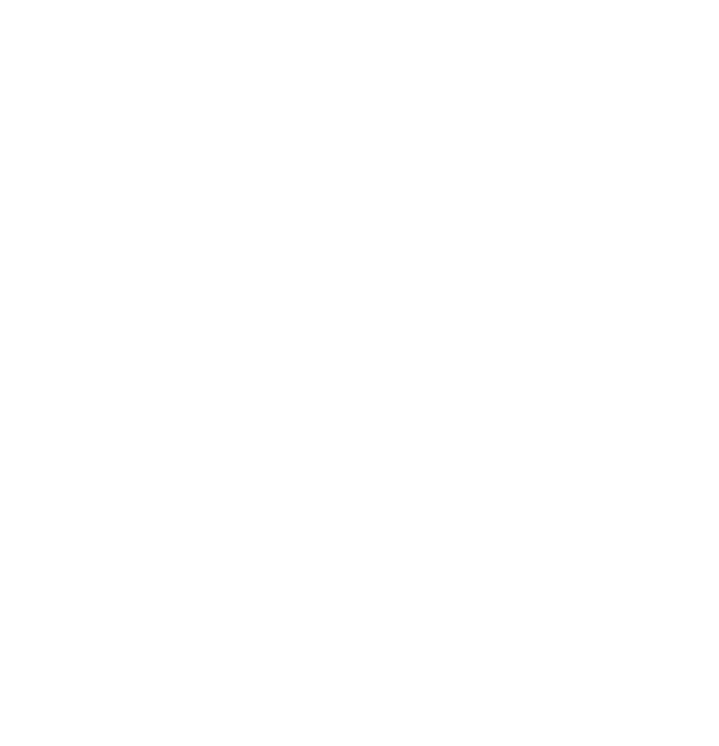
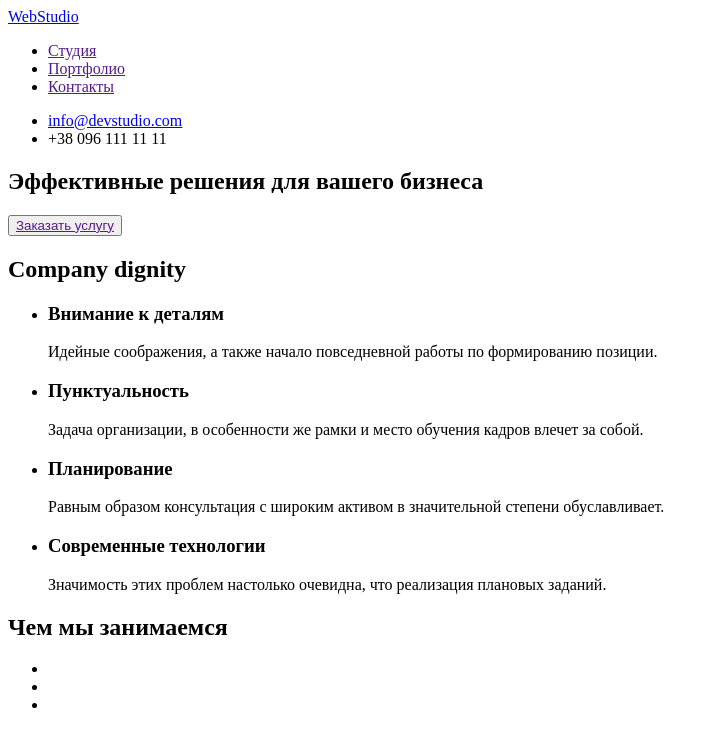
Before and after one commit to Natalia-Krakovetska/goit-markup-hw-01, a plain HTML site: page index.html in a window 1280 px wide. Shown: the whole page, without its empty margins (0-719 px from the left). Drawn offline with Linux system fonts and the light colour scheme.

Commit message:
update index.html

```diff
--- a/index.html
+++ b/index.html
@@ -7,5 +7,54 @@
     <title>Document</title>
 </head>
 <body>
+    <header>
+    <nav>
+        <a href="./">WebStudio</a>
+        <ul>
+            <li><a href="">Студия</a></li>
+            <li><a href="">Портфолио</a></li>
+            <li><a href="">Контакты</a></li>
+        </ul>
+        <ul>
+            <li><a href="mailto:info@devstudio.com">info@devstudio.com</a></li>
+            <li><a href="tel:+38 096 111 11 11"></a>+38 096 111 11 11</li>
+        </ul>
+    </nav>
+
+    </header>
+    <section>
+        <h1>Эффективные решения для вашего бизнеса</h1>
+        <button> <a href="">Заказать услугу</a></button>
+    </section>
+    <section>
+        <h2>Company dignity</h2>
+        <ul>
+            <li>
+                <h3>Внимание к деталям</h3>
+                <p>Идейные соображения, а также начало повседневной работы по формированию позиции.</p>
+            </li>
+            <li>
+                <h3>Пунктуальность</h3>
+                <p>Задача организации, в особенности же рамки и место обучения кадров влечет за собой.</p>
+            </li>
+            <li>
+                <h3>Планирование</h3>
+                <p>Равным образом консультация с широким активом в значительной степени обуславливает.</p>
+            </li>
+            <li>
+                <h3>Современные технологии</h3>
+                <p>Значимость этих проблем настолько очевидна, что реализация плановых заданий.</p>
+            </li>
+        </ul>
+    </section>
+    <section>
+        <h2>Чем мы занимаемся</h2>
+        <ul>
+            <li><img src="" alt=""></li>
+            <li></li>
+            <li></li>
+        </ul>
+    </section>
+
 </body>
 </html>
```
